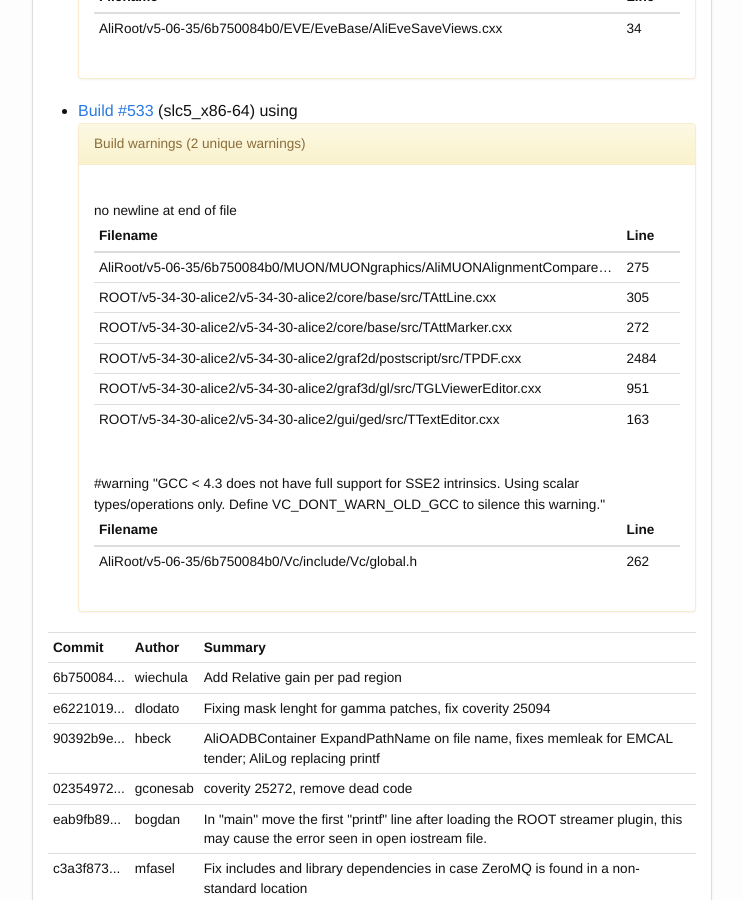
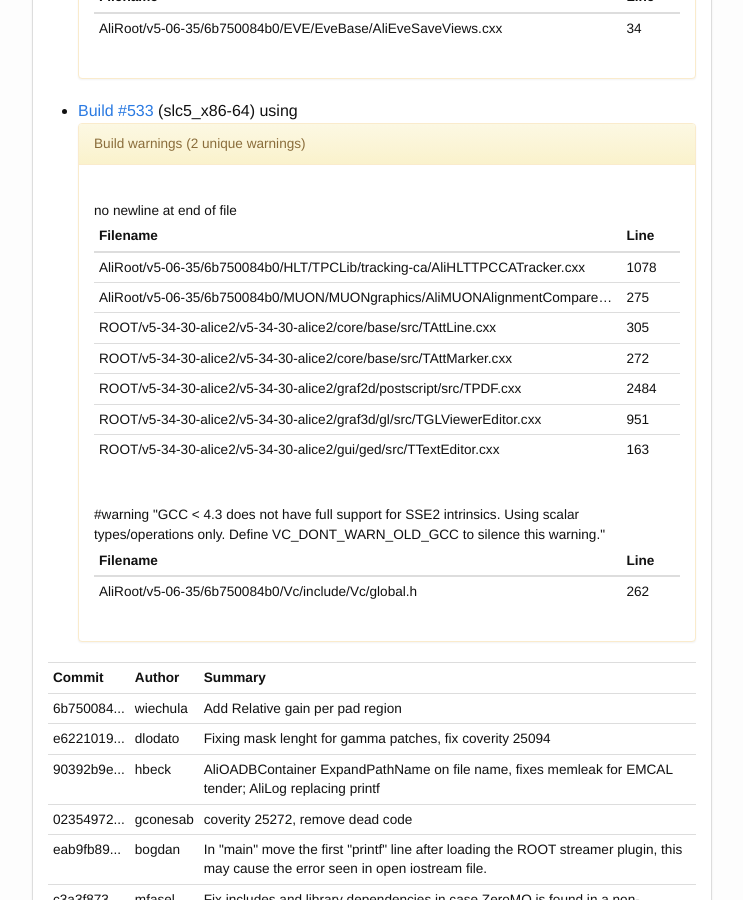
Before and after one commit to alisw/alisw.github.io, a Jekyll site: the page built from index.html, in a window 1280 px wide and 900 px high, scrolled down 6587 px. Shown: the whole window, without its empty margins (268-1011 px from the left). Built offline with Jekyll 4.4.1, drawn with Linux system fonts in a browser that asks for light colours; nearby versions of some CDN libraries.

Commit message:
Updated results.

```diff
--- a/_data/warnings.json
+++ b/_data/warnings.json
@@ -1288,6 +1288,13 @@
             "key" : "no newline at end of file",
             "filename" : {
               "buckets" : [ {
+                "key" : "AliRoot/v5-06-35/6b750084b0/HLT/TPCLib/tracking-ca/AliHLTTPCCATracker.cxx",
+                "line" : {
+                  "buckets" : [ {
+                    "key" : "1078"
+                  } ]
+                }
+              }, {
                 "key" : "AliRoot/v5-06-35/6b750084b0/MUON/MUONgraphics/AliMUONAlignmentCompareDialog.cxx",
                 "line" : {
                   "buckets" : [ {
```
